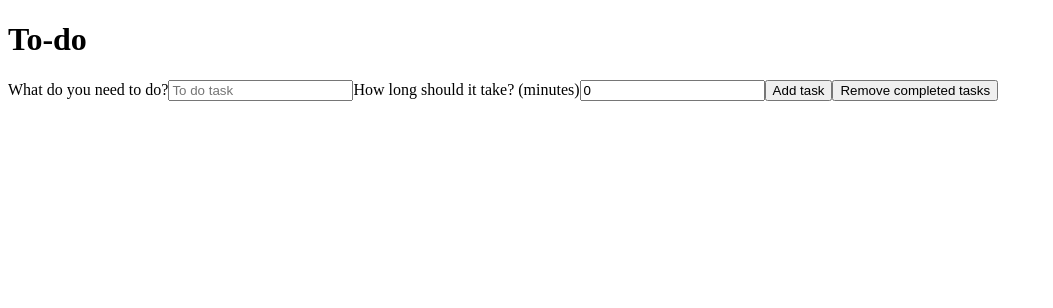
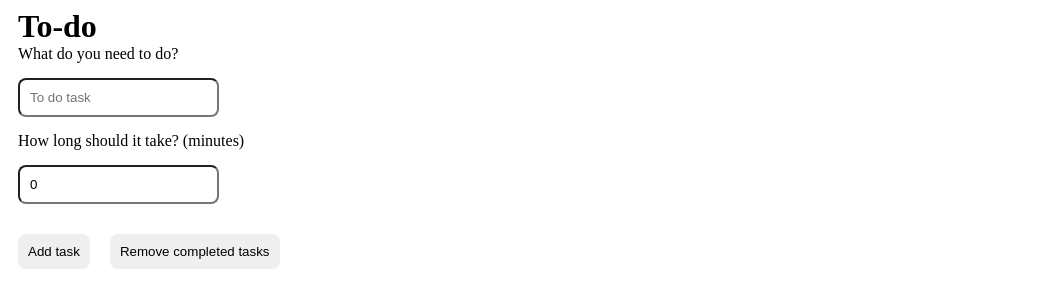
Before and after one commit to ironhack-labs/lab-angular-directives, an Angular app in the folder todo-list-app/: page / in a window 1280 px wide. Shown: the top 308 px of the page, without its empty margins (0-1053 px from the left). Built offline with nearby package versions, Linux system fonts and the light colour scheme.

Commit message:
Tweak styles

```diff
--- a/todo-list-app/src/app/components/todo-list/todo-list.component.css
+++ b/todo-list-app/src/app/components/todo-list/todo-list.component.css
@@ -1,3 +1,22 @@
+* {
+    margin: auto 10px;
+}
+
+input {
+    display:block;
+}
+
+button {
+    border: none;
+}
+
+input, button {
+    border-radius: 8px;
+    padding: 10px;
+    margin-top: 15px;
+    margin-bottom: 15px;
+}
+
 .done {
     background-color: green;
 }
--- a/todo-list-app/src/app/components/todo-list/todo-list.component.ts
+++ b/todo-list-app/src/app/components/todo-list/todo-list.component.ts
@@ -21,10 +21,14 @@
   }
 
   addToDo() {
-    const task = new ToDoTask(this.toDoName, this.toDoTime, this.toDoCompleted);
-    this.toDoList.push(task);
-    this.toDoName = "";
-    this.toDoTime = 0;
+    if (this.toDoName !== "") {
+      const task = new ToDoTask(this.toDoName, this.toDoTime, this.toDoCompleted);
+      this.toDoList.push(task);
+      this.toDoName = "";
+      this.toDoTime = 0;
+    } else {
+      alert ("You're trying to add an empty task. Please type something :)")
+    }
   }
 
   makeGreen(task : {completed:boolean}) {
@@ -38,6 +42,9 @@
 
   removeCompleted () {
     this.toDoList = this.toDoList.filter(item => item.completed !== true)
-    console.log(this)
+  }
+
+  retrievePosponed() {
+    console.log("yay")
   }
 }
```
